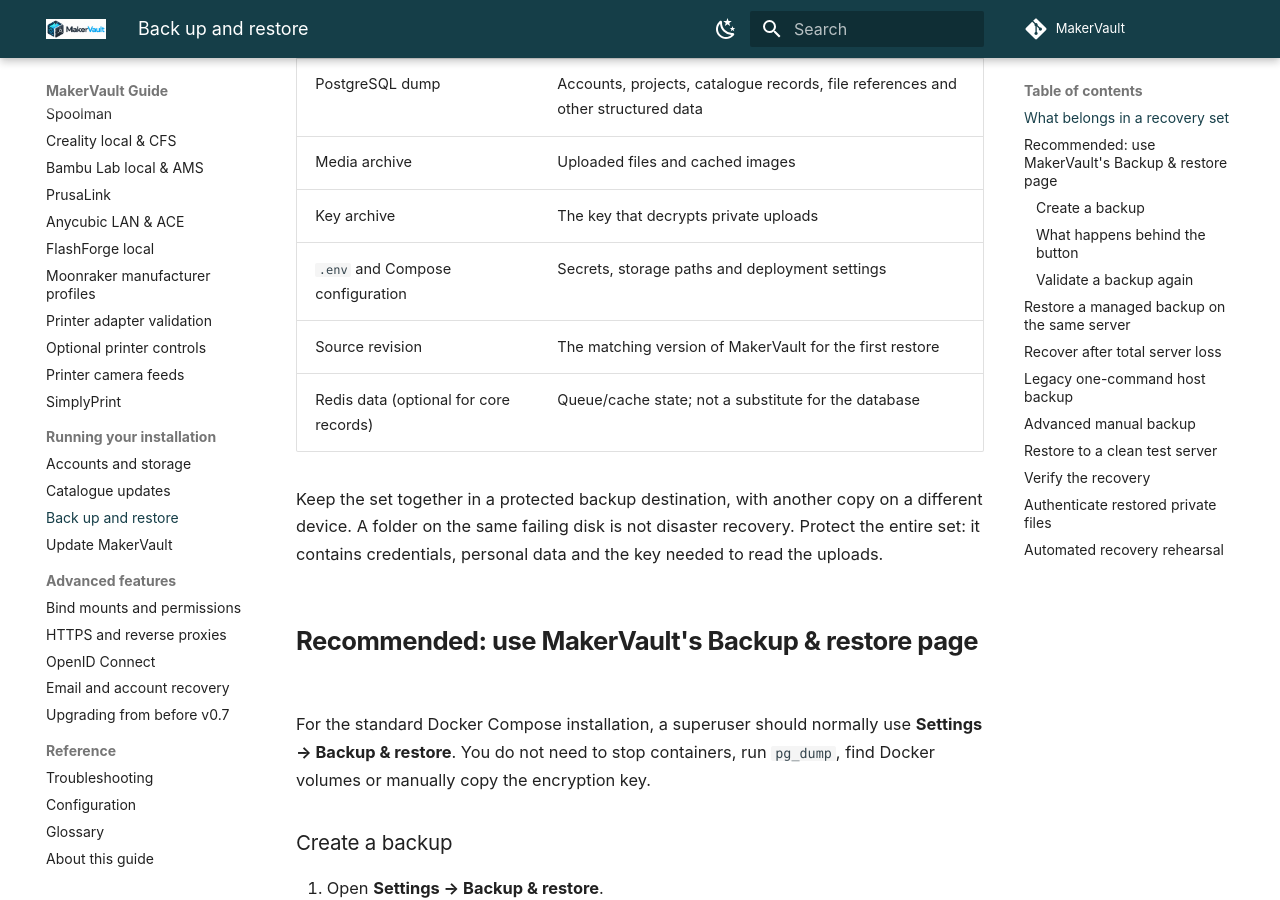
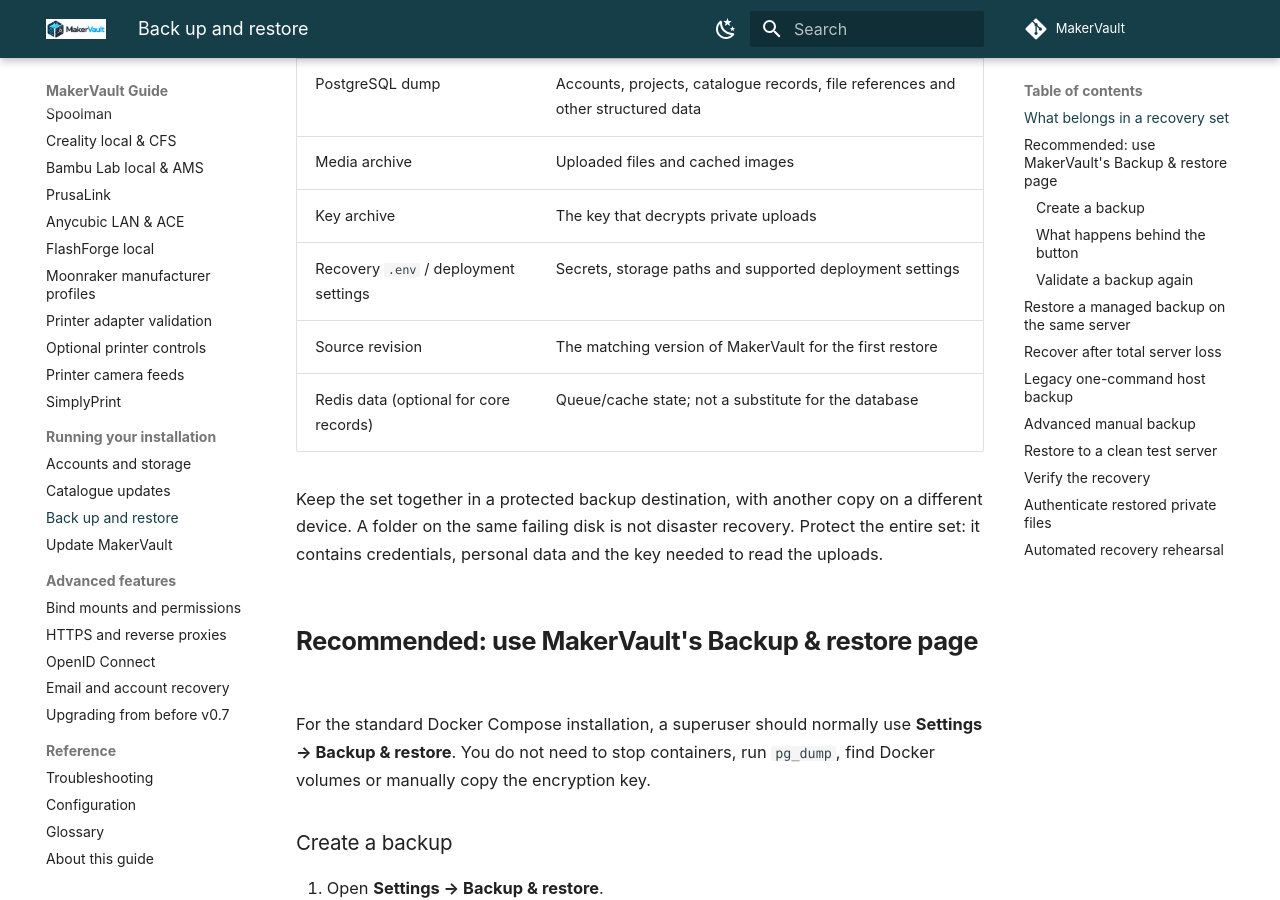
Before and after one commit to gavrd7/MakerVault, an MkDocs documentation site: the page built from docs/guide/administration/backup.md, in a window 1280 px wide and 900 px high, scrolled down 477 px. Built offline with MkDocs 1.6.1 and Material for MkDocs 9.7.7, drawn with Linux system fonts in a browser that asks for light colours; comment, search, counter and statistics services are not loaded.

Commit message:
Clarify managed deployment settings in backup guide

```diff
--- a/docs/guide/administration/backup.md
+++ b/docs/guide/administration/backup.md
@@ -12,7 +12,7 @@
 | PostgreSQL dump | Accounts, projects, catalogue records, file references and other structured data |
 | Media archive | Uploaded files and cached images |
 | Key archive | The key that decrypts private uploads |
-| `.env` and Compose configuration | Secrets, storage paths and deployment settings |
+| Recovery `.env` / deployment settings | Secrets, storage paths and supported deployment settings |
 | Source revision | The matching version of MakerVault for the first restore |
 | Redis data (optional for core records) | Queue/cache state; not a substitute for the database |
 
```
